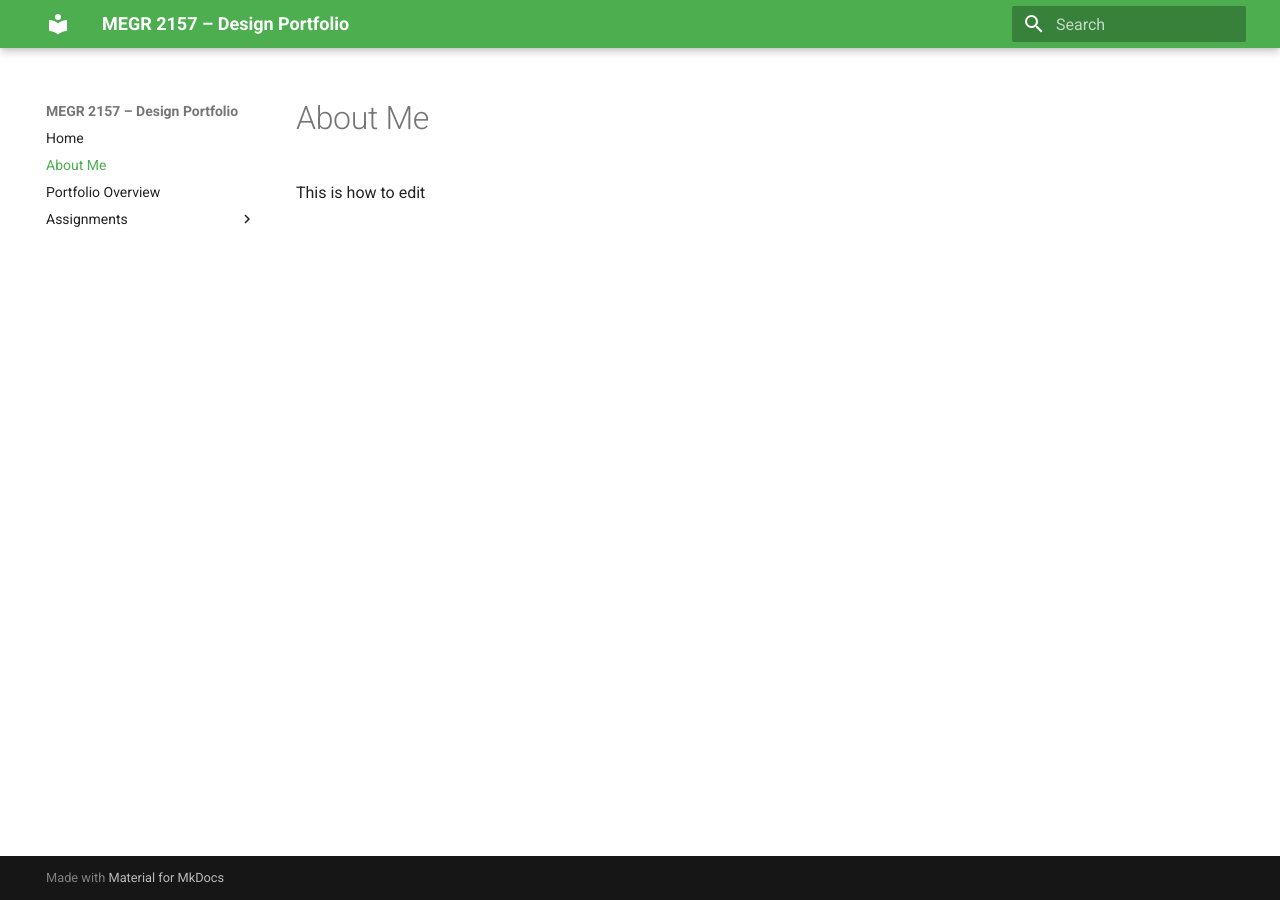
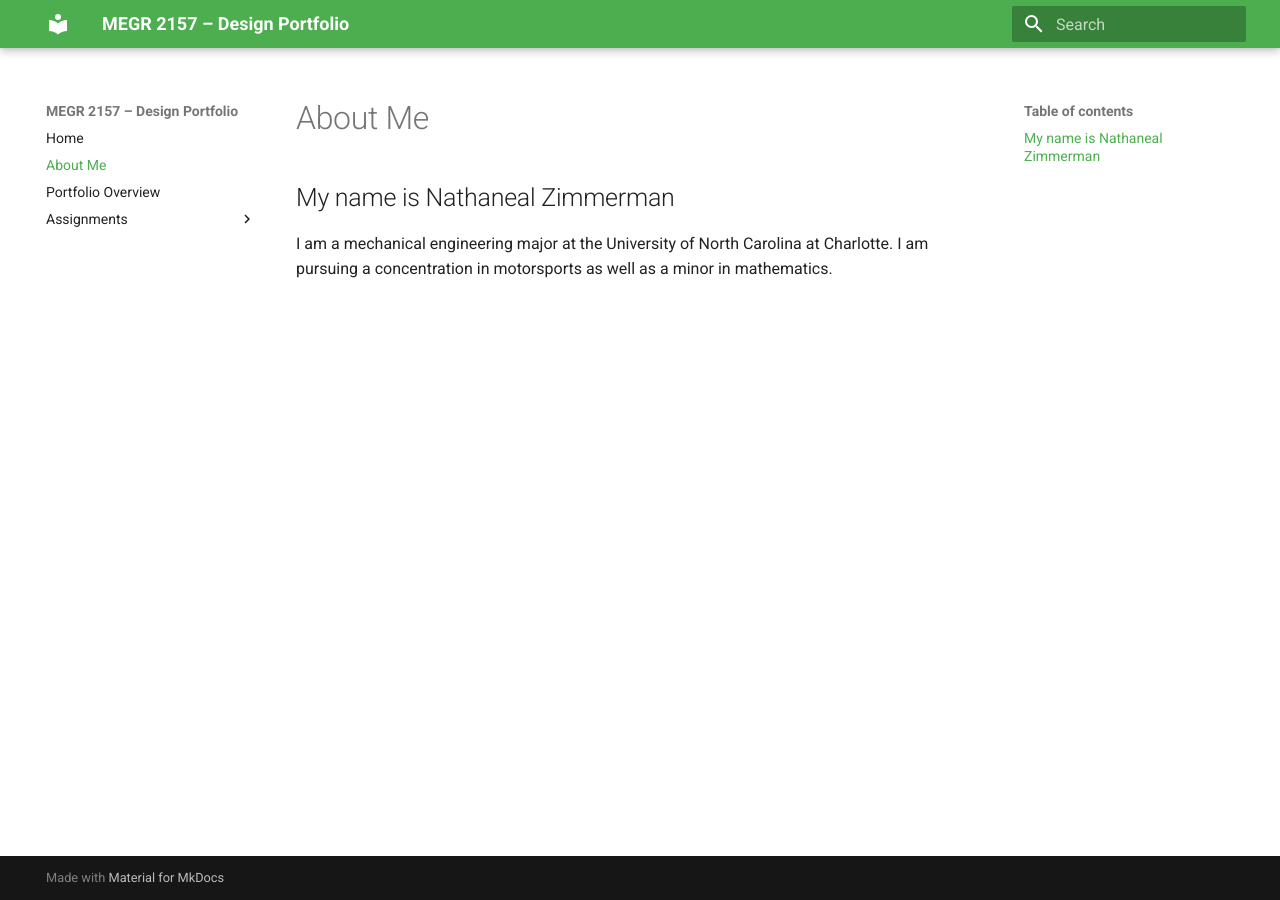
Before and after one commit to NathanZimmy/megr2156-portfolio, an MkDocs documentation site: the page built from docs/aboutme/index.md, in a window 1280 px wide. Built offline with MkDocs 1.6.1 and Material for MkDocs 9.7.7, drawn with Linux system fonts in a browser that asks for light colours.

Commit message:
Update index.md

```diff
--- a/docs/aboutme/index.md
+++ b/docs/aboutme/index.md
@@ -1,2 +1,3 @@
-#About Me
-This is how to edit
+# About Me
+## My name is Nathaneal Zimmerman
+I am a mechanical engineering major at the University of North Carolina at Charlotte. I am pursuing a concentration in motorsports as well as a minor in mathematics.
```
